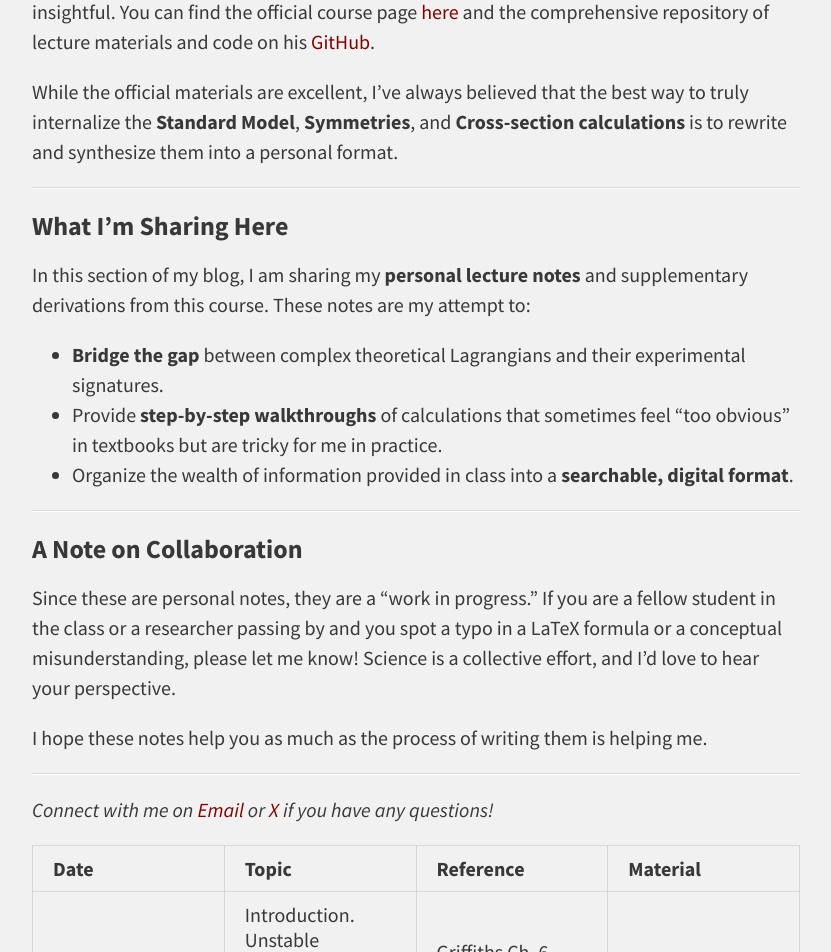
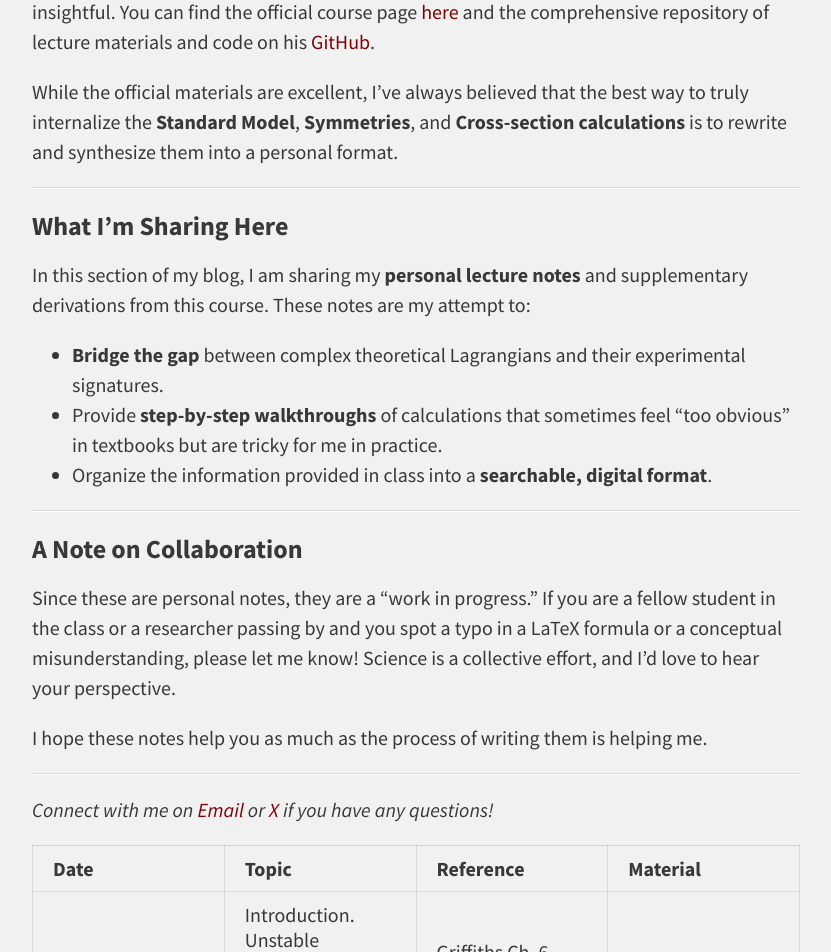
Before and after one commit to SinaEtebar/Website, a Jekyll site: the page built from _posts/2026-03-28-PP.md, in a window 1280 px wide. Shown: the part 616-1568 px from the top of the page, without its empty margins (224-1055 px from the left). Built offline with Jekyll 4.4.1, drawn with Linux system fonts in a browser that asks for light colours; nearby versions of some CDN libraries.

Commit message:
Update 2026-03-28-PP.md

```diff
--- a/_posts/2026-03-28-PP.md
+++ b/_posts/2026-03-28-PP.md
@@ -18,7 +18,7 @@ In this section of my blog, I am sharing my **personal lecture notes** and suppl
 
 * **Bridge the gap** between complex theoretical Lagrangians and their experimental signatures.
 * Provide **step-by-step walkthroughs** of calculations that sometimes feel "too obvious" in textbooks but are tricky for me in practice.
-* Organize the wealth of information provided in class into a **searchable, digital format**.
+* Organize the information provided in class into a **searchable, digital format**.
 
 ---
 
```
